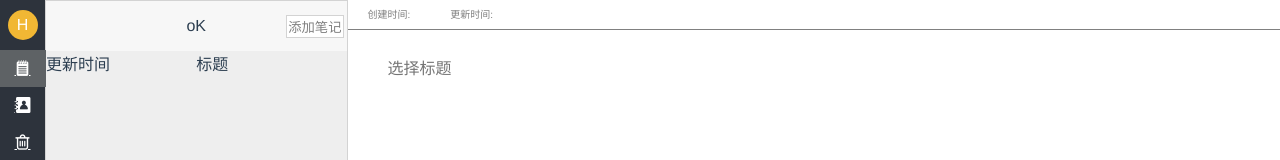
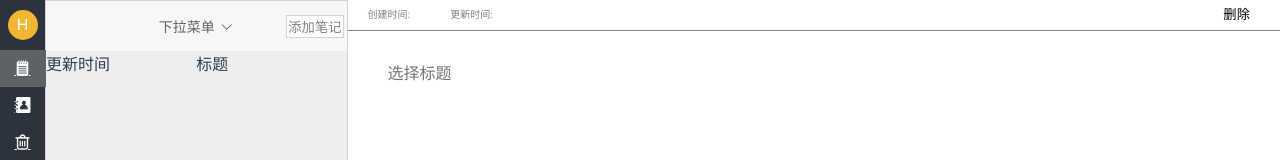
Before and after one commit to chenguocan/Note, a Vue app: page /home/notesDetail in a window 1280 px wide. Shown: the top 160 px of the page. Built offline with nearby package versions, Linux system fonts and the light colour scheme.

Commit message:
引入Element-UI

```diff
--- a/package.json
+++ b/package.json
@@ -12,6 +12,7 @@
     "axios": "^0.20.0",
     "core-js": "^3.6.5",
     "dayjs": "^1.8.36",
+    "element-ui": "^2.13.2",
     "register-service-worker": "^1.7.1",
     "vue": "^2.6.11",
     "vue-axios": "^2.1.5",
--- a/src/assets/styles/reset.scss
+++ b/src/assets/styles/reset.scss
@@ -20,3 +20,12 @@ button,input{
 ul,ol,li{
   list-style: none;
 }
+
+.clearfix:after{
+  content: '';
+  display: block; /*或者 table*/
+  clear: both;
+}
+.clearfix{
+  zoom: 1; /* IE 兼容*/
+}
--- a/src/components/Note.vue
+++ b/src/components/Note.vue
@@ -4,10 +4,11 @@
       <div class="date">
         <span>创建时间:{{current===''?'':current[0].createdAt}}</span>
         <span>更新时间:{{current===''?'':current[0].updatedAt}}</span>
+        <button class="delete clearfix" @click="deleteNote">删除</button>
       </div>
     </div>
     <div class="main">
-        <input type="text" class="title" v-model="message.title" placeholder="选择标题"/>
+        <label><input type="text" class="title" v-model="message.title" placeholder="选择标题"/></label>
         <textarea   class="content" v-model="message.content" maxlength="8000"></textarea>
     </div>
   </div>
@@ -20,6 +21,7 @@ export default {
   data(){
     return{
       current:'',
+      noteList:'',
       message:{
         title:'',
         content:'',
@@ -36,6 +38,22 @@ export default {
       }
       const currentIndex=res.data.length;
       this.message.content=res.data[currentIndex-1].content;
+    },
+    async deleteNote(){
+      if(this.message.content!==''){
+        return window.alert('需要清空笔记内容才能删除');
+      }
+      const res=await this.$http.delete('/notebooks/'+this.current[0].id).catch(()=>{
+        return window.alert("删除失败,回收站内还有该笔记本");
+      });
+      if(res.status===200){
+        window.alert('删除成功');
+        const {data: res} = await this.$http.get('/notebooks');
+        this.noteList = res.data;
+        this.$store.commit('getNoteList', this.noteList);
+      }else{
+        window.alert("删除失败,回收站内还有该笔记本");
+      }
     }
   },
   mounted() {
@@ -60,32 +78,38 @@ export default {
   }
   .title{
     font-size: 16px;
-    color:gray;
+    color:#36292f;
   }
   .header {
-    height: 30px;
+    min-height: 30px;
     border-bottom: 1px solid gray;
     .date{
+      display: flex;
       text-align: left;
       font-size: 10px;
       color: gray;
       line-height: 30px;
+      position: relative;
+      flex-wrap: nowrap;
+      .delete{
+        right: 30px;
+        position: absolute;
+        line-height: inherit;
       }
     }
-  .main{
-    padding:30px 20px;
+  }
+  .main {
+    padding: 30px 20px;
     font-size: 20px;
     text-align: left;
     display: flex;
     flex-wrap: wrap;
     flex-direction: column;
-    .content{
-      text-indent:32px;
+      .content {
         overflow: hidden;
         border: none;
         outline: none;
         margin: 30px;
-      padding: 20px;
         height: 500px;
         resize: none;
     }
--- a/src/main.js
+++ b/src/main.js
@@ -4,12 +4,15 @@ import './registerServiceWorker'
 import router from './router'
 import store from './store'
 import axios from 'axios'
+import ElementUI from 'element-ui';
 import VueAxios from 'vue-axios'
+import  'element-ui/lib/theme-chalk/index.css'
 Vue.config.productionTip = false
 axios.defaults.baseURL = 'http://note-server.hunger-valley.com';
 axios.defaults.withCredentials = true;
 axios.defaults.headers.post['Content-Type'] = 'application/www-form-urlencoded';
 Vue.use(VueAxios, axios)
+Vue.use(ElementUI);
 new Vue({
   router,
   store,
--- a/src/views/MyNotes.vue
+++ b/src/views/MyNotes.vue
@@ -2,22 +2,34 @@
   <div class="myNote">
     <NoteBar :noteList="noteList">
       <div class="tag">
-        <p>oK</p>
+        <el-dropdown trigger="click">
+          <span class="el-dropdown-link">
+            下拉菜单<i class="el-icon-arrow-down el-icon--right"></i>
+          </span>
+          <el-dropdown-menu slot="dropdown">
+            <el-dropdown-item>黄金糕</el-dropdown-item>
+            <el-dropdown-item>狮子头</el-dropdown-item>
+            <el-dropdown-item>螺蛳粉</el-dropdown-item>
+            <el-dropdown-item disabled>双皮奶</el-dropdown-item>
+            <el-dropdown-item divided>蚵仔煎</el-dropdown-item>
+          </el-dropdown-menu>
+        </el-dropdown>
         <button class="addNewNote">添加笔记</button>
       </div>
     </NoteBar>
-    <Note ></Note>
+    <Note></Note>
   </div>
 </template>
 
 <script lang="js">
 import NoteBar from '../components/NoteBar.vue';
 import Note from '../components/Note.vue';
+
 export default {
   name: 'MyNotes',
   components: {Note, NoteBar},
-  computed:{
-    noteList(){
+  computed: {
+    noteList() {
       return this.$store.state.noteList;
     }
   },
@@ -30,6 +42,7 @@ export default {
 .myNote {
   width: 100%;
   display: flex;
+
   .tag {
     display: flex;
     justify-content: center;
@@ -38,6 +51,7 @@ export default {
     width: 100%;
     position: relative;
     background: rgb(247, 247, 247);
+
     .addNewNote {
       position: absolute;
       right: 0;
--- a/src/views/NoteList.vue
+++ b/src/views/NoteList.vue
@@ -6,7 +6,7 @@
     <div class="booksBox">
       <div class="noteBooksList">
         <ul>
-          <li v-for="item in noteList" :key="item.id">{{ item.title }}</li>
+          <li v-for="item in noteList" :key="item.id">{{ item.title }}--------({{item.noteCounts}})</li>
         </ul>
       </div>
     </div>
@@ -33,7 +33,7 @@ export default {
         const {data: res} = await this.$http.get('/notebooks');
         this.noteList = res.data;
         this.$store.commit('getNoteList', this.noteList);
-        console.log(this.noteList);
+        console.log(res.data);
       }
     },
     async getTrashList() {
@@ -41,6 +41,7 @@ export default {
         const {data: res} = await this.$http.get('/notes/trash');
         this.trashList = res.data;
         this.$store.commit('getTrashList', this.trashList);
+
       }
     }
   },
```
Also changed, not shown: src/lib/element.js (added, +7 -0 lines), 1 other file (tests, documents, lock files or other folders). Lines whose indentation alone changed are shown as unchanged.
